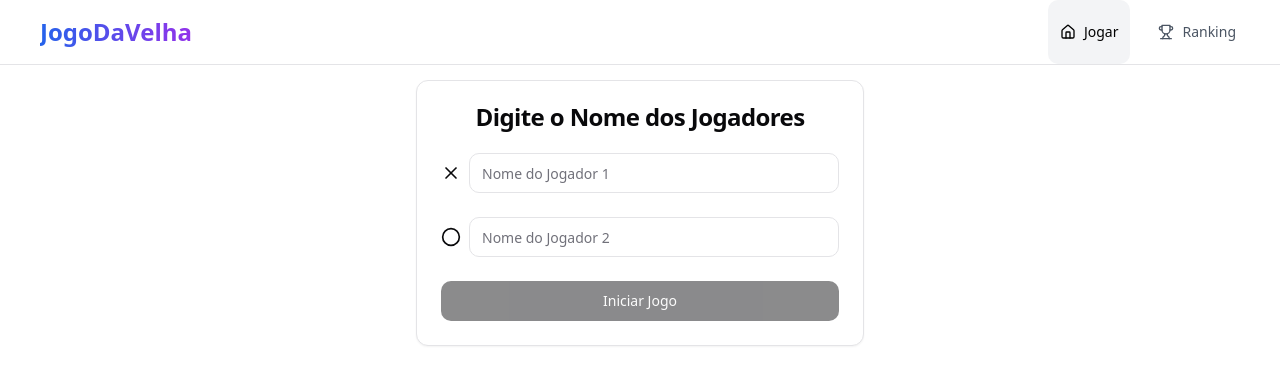
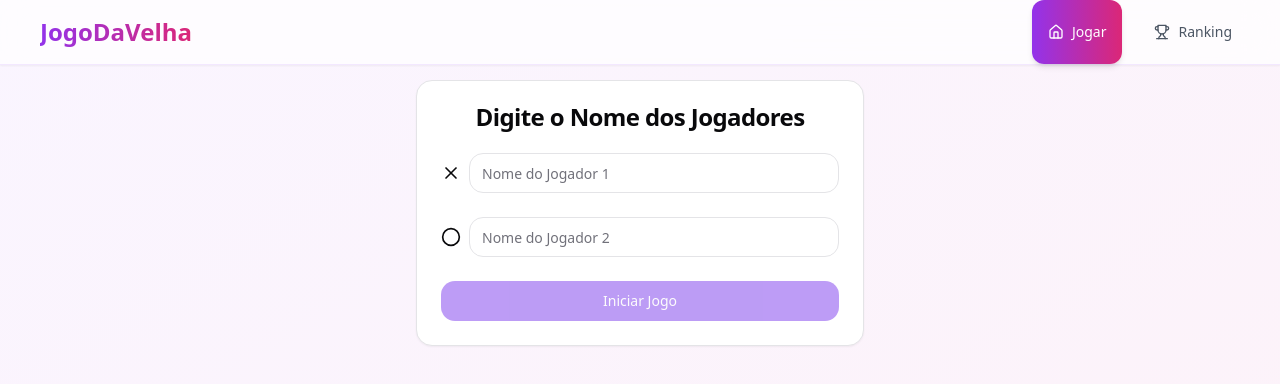
Before and after one commit to melloelias/jogo-da-velha-25, a React (Vite) app: page / in a window 1280 px wide. Shown: the top 384 px of the page. Built offline with nearby package versions, Linux system fonts and the light colour scheme.

Commit message:
Add modern design option
Implement a more modern, clean, and colorful design option using the shadcn/u library.
[skip gpt_engineer]

```diff
--- a/src/components/GameBoard.tsx
+++ b/src/components/GameBoard.tsx
@@ -47,16 +47,16 @@ const GameBoard = ({ player1, player2, onWin }: GameBoardProps) => {
   }, [board, player1, player2, onWin]);
 
   return (
-    <Card className="w-full max-w-md mx-auto">
-      <CardHeader>
+    <Card className="w-full max-w-md mx-auto bg-white/80 backdrop-blur-sm border-purple-100 shadow-lg">
+      <CardHeader className="space-y-1">
         <CardTitle className="text-center">
           {currentPlayer === "X" ? (
-            <div className="flex items-center justify-center gap-2">
+            <div className="flex items-center justify-center gap-2 text-purple-600">
               <X className="w-5 h-5" />
               <span>Vez de {player1}</span>
             </div>
           ) : (
-            <div className="flex items-center justify-center gap-2">
+            <div className="flex items-center justify-center gap-2 text-pink-600">
               <Circle className="w-5 h-5" />
               <span>Vez de {player2}</span>
             </div>
@@ -73,9 +73,9 @@ const GameBoard = ({ player1, player2, onWin }: GameBoardProps) => {
               disabled={!!cell || winningCells.length > 0}
             >
               {cell === "X" ? (
-                <X className="w-8 h-8" />
+                <X className="w-8 h-8 text-purple-600" />
               ) : cell === "O" ? (
-                <Circle className="w-8 h-8" />
+                <Circle className="w-8 h-8 text-pink-600" />
               ) : null}
             </button>
           ))}
--- a/src/components/Navbar.tsx
+++ b/src/components/Navbar.tsx
@@ -5,12 +5,12 @@ const Navbar = () => {
   const location = useLocation();
 
   return (
-    <nav className="fixed top-0 left-0 right-0 z-50 bg-white/80 backdrop-blur-lg border-b">
+    <nav className="fixed top-0 left-0 right-0 z-50 bg-white/70 backdrop-blur-lg border-b border-purple-100 shadow-sm">
       <div className="max-w-7xl mx-auto px-4 sm:px-6 lg:px-8">
         <div className="flex justify-between h-16">
           <div className="flex">
             <Link to="/" className="flex items-center px-2">
-              <span className="text-2xl font-bold bg-gradient-to-r from-blue-600 to-purple-600 bg-clip-text text-transparent">
+              <span className="text-2xl font-bold bg-gradient-to-r from-purple-600 to-pink-600 bg-clip-text text-transparent">
                 JogoDaVelha
               </span>
             </Link>
@@ -18,20 +18,20 @@ const Navbar = () => {
           <div className="flex space-x-4">
             <Link
               to="/"
-              className={`inline-flex items-center px-3 py-2 rounded-md text-sm font-medium transition-colors
+              className={`inline-flex items-center px-4 py-2 rounded-xl text-sm font-medium transition-all duration-300
                 ${location.pathname === "/"
-                  ? "text-black bg-gray-100"
-                  : "text-gray-600 hover:text-black hover:bg-gray-50"}`}
+                  ? "text-white bg-gradient-to-r from-purple-600 to-pink-600 shadow-md hover:shadow-lg"
+                  : "text-gray-600 hover:text-purple-600 hover:bg-purple-50"}`}
             >
               <Home className="w-4 h-4 mr-2" />
               Jogar
             </Link>
             <Link
               to="/ranking"
-              className={`inline-flex items-center px-3 py-2 rounded-md text-sm font-medium transition-colors
+              className={`inline-flex items-center px-4 py-2 rounded-xl text-sm font-medium transition-all duration-300
                 ${location.pathname === "/ranking"
-                  ? "text-black bg-gray-100"
-                  : "text-gray-600 hover:text-black hover:bg-gray-50"}`}
+                  ? "text-white bg-gradient-to-r from-purple-600 to-pink-600 shadow-md hover:shadow-lg"
+                  : "text-gray-600 hover:text-purple-600 hover:bg-purple-50"}`}
             >
               <Trophy className="w-4 h-4 mr-2" />
               Ranking
--- a/src/index.css
+++ b/src/index.css
@@ -10,20 +10,20 @@
     --card-foreground: 240 10% 3.9%;
     --popover: 0 0% 100%;
     --popover-foreground: 240 10% 3.9%;
-    --primary: 240 5.9% 10%;
+    --primary: 262 83% 58%;
     --primary-foreground: 0 0% 98%;
     --secondary: 240 4.8% 95.9%;
     --secondary-foreground: 240 5.9% 10%;
     --muted: 240 4.8% 95.9%;
     --muted-foreground: 240 3.8% 46.1%;
-    --accent: 240 4.8% 95.9%;
-    --accent-foreground: 240 5.9% 10%;
+    --accent: 262 83% 58%;
+    --accent-foreground: 0 0% 98%;
     --destructive: 0 84.2% 60.2%;
     --destructive-foreground: 0 0% 98%;
     --border: 240 5.9% 90%;
     --input: 240 5.9% 90%;
-    --ring: 240 5.9% 10%;
-    --radius: 0.75rem;
+    --ring: 262 83% 58%;
+    --radius: 1rem;
   }
 }
 
@@ -32,7 +32,7 @@
     @apply border-border;
   }
   body {
-    @apply bg-background text-foreground;
+    @apply bg-gradient-to-br from-purple-50 to-pink-50 min-h-screen;
     font-feature-settings: "rlig" 1, "calt" 1;
   }
 }
@@ -40,7 +40,7 @@
 .game-board {
   display: grid;
   grid-template-columns: repeat(3, 1fr);
-  gap: 0.5rem;
+  gap: 1rem;
   width: 100%;
   max-width: 400px;
   margin: 0 auto;
@@ -48,12 +48,14 @@
 
 .game-cell {
   aspect-ratio: 1;
-  @apply flex items-center justify-center text-4xl font-bold transition-all duration-200
-         bg-white/50 backdrop-blur-sm border rounded-lg hover:bg-white/60;
+  @apply flex items-center justify-center text-4xl font-bold transition-all duration-300
+         bg-white/80 backdrop-blur-sm border-2 border-purple-200 rounded-2xl
+         hover:bg-white/90 hover:border-purple-400 hover:shadow-lg
+         hover:scale-105 active:scale-95;
 }
 
 .game-cell.winning {
-  @apply bg-green-100 text-green-600;
+  @apply bg-gradient-to-br from-green-400 to-green-500 text-white border-none;
   animation: pulse 2s infinite;
 }
 
```
